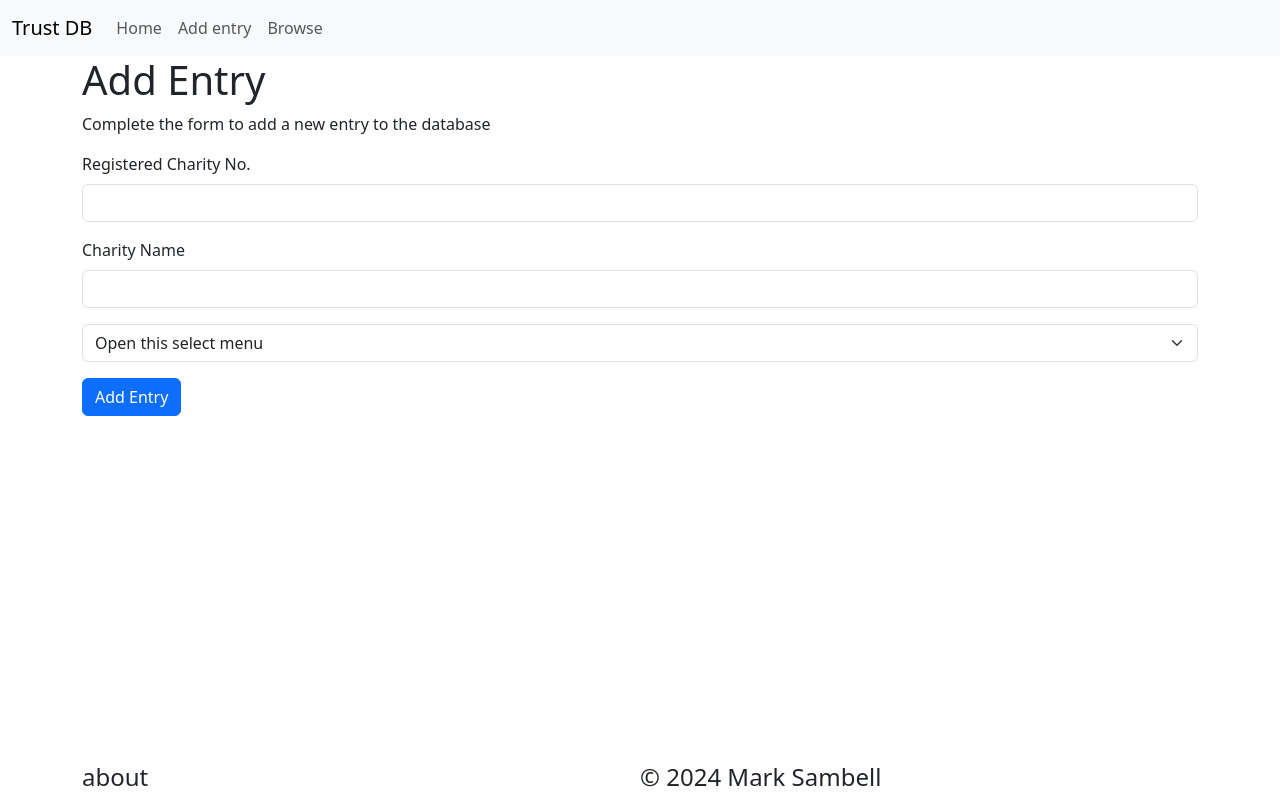
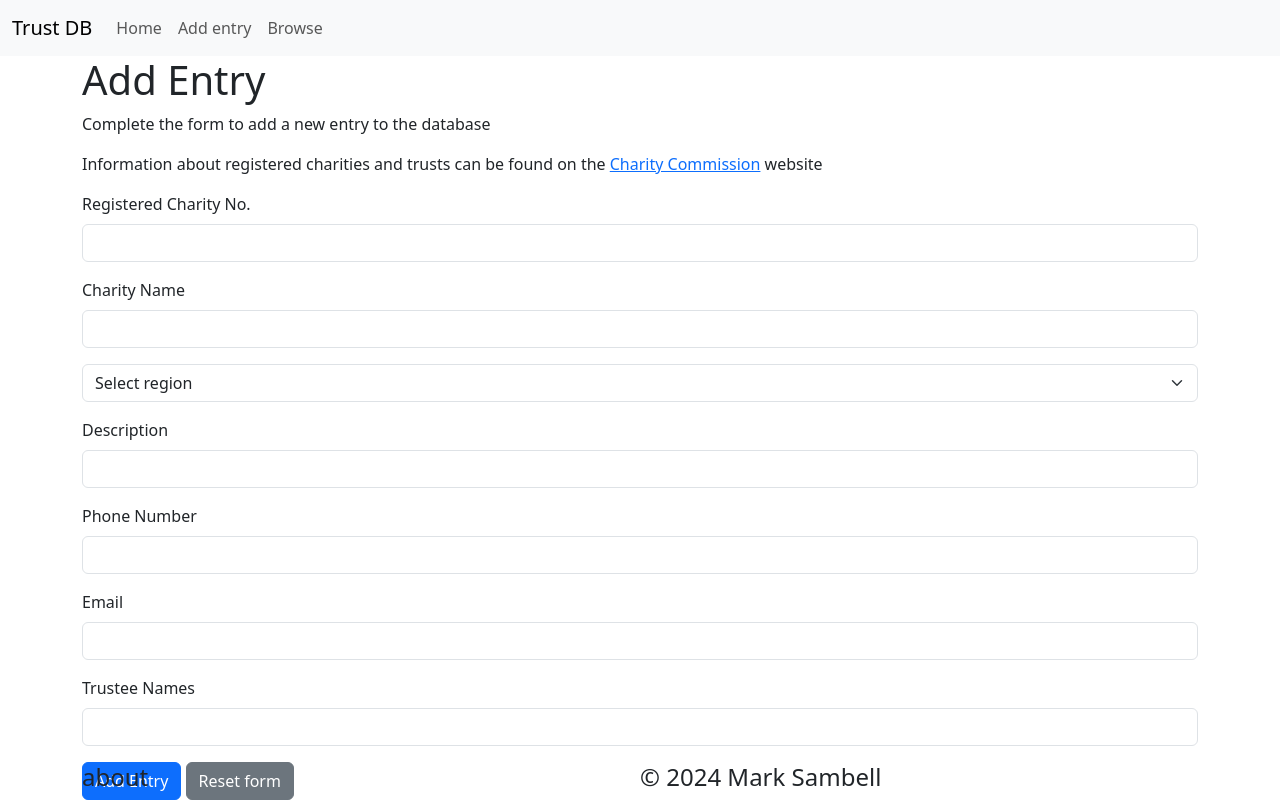
Before and after one commit to mksambell/trust-database, a Flask app: page /add_entry in a window 1280 px wide. Run offline with Flask 3, Linux system fonts and the light colour scheme; data that the repository does not hold is empty.

Commit message:
amend models.py and add rest of form inputs to add_entry.html

```diff
--- a/trustdatabase/models.py
+++ b/trustdatabase/models.py
@@ -18,7 +18,6 @@ class Trust(db.Model):
     trust_phone = db.Column(db.Integer)
     trust_email = db.Column(db.String(70))
     trustee_names = db.Column(db.Text)
-    trust_apply = db.Column(db.Text)
     region_id = db.Column(db.Integer, db.ForeignKey("region.id", ondelete="CASCADE"), nullable=False)
 
     def __repr__(self):
--- a/trustdatabase/templates/add_entry.html
+++ b/trustdatabase/templates/add_entry.html
@@ -4,13 +4,14 @@
 <div>
     <h1>Add Entry</h1>
     <p>Complete the form to add a new entry to the database</p>
+    <p>Information about registered charities and trusts can be found on the <a href="https://register-of-charities.charitycommission.gov.uk/en/charity-search" target="_blank">Charity Commission</a> website</p>
 </div>
 
 <div class="row">
     <form class="col" method="POST" action="{{ url_for('add_entry') }}">
         <div class="mb-3">
             <label for="trust_reg_num" class="form-label">Registered Charity No.</label>
-            <input name="trust_reg_num" id="trust_reg_num"type="text" class="form-control" required>
+            <input name="trust_reg_num" id="trust_reg_num" type="text" class="form-control" required>
         </div>
         <div class="mb-3">
             <label for="trust_name" class="form-label">Charity Name</label>
@@ -18,13 +19,30 @@
         </div>
         <div class="mb-3">
             <select id="region_id" name="region_id" class="form-select" aria-label="Region select" required>
-                <option selected>Open this select menu</option>
+                <option selected>Select region</option>
                 {% for region in regions %}
                 <option value="{{ region.id }}">{{ region.region_name }}</option>
                 {% endfor %}
               </select>
         </div>
+        <div class="mb-3">
+            <label for="trust_description" class="form-label">Description</label>
+            <input name="trust_description" id="trust_description" type="textarea" class="form-control">
+        </div>
+        <div class="mb-3">
+            <label for="trust_phone" class="form-label">Phone Number</label>
+            <input name="trust_phone" id="trust_phone" type="tel" pattern="[0-9]{12}" class="form-control">
+        </div>
+        <div class="mb-3">
+            <label for="trust_email" class="form-label">Email</label>
+            <input name="trust_email" id="trust_email" type="email" class="form-control">
+        </div>
+        <div class="mb-3">
+            <label for="trustee_names" class="form-label">Trustee Names</label>
+            <input name="trustee_names" id="trustee_names" type="textarea" class="form-control">
+        </div>
         <button type="submit" class="btn btn-primary">Add Entry</button>
+        <button type="reset" class="btn btn-secondary">Reset form</button>
     </form>
 </div>
 
--- a/trustdatabase/templates/base.html
+++ b/trustdatabase/templates/base.html
@@ -83,7 +83,7 @@
                                     free to get in touch with comments, suggestions for improvements, bug reports, etc.</p>
                             </div>
                             <div class="modal-footer">
-                                <button type="button" class="btn btn-primary" data-bs-dismiss="modal">Close</button>
+                                <button type="button" class="btn btn-primary" data-bs-dismiss="about">Close</button>
                             </div>
                         </div>
                     </div>
```
